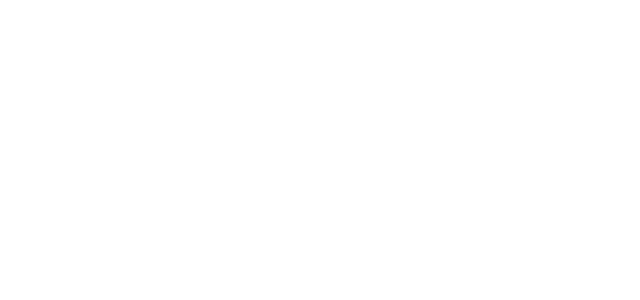
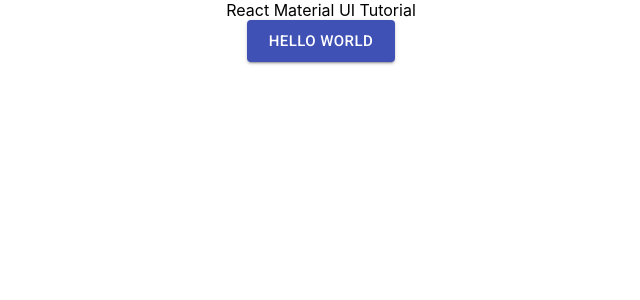
Before and after one commit to KVeitch/react_material_ui, a React (Create React App) app: page / in a window 1280 px wide. Shown: the top 300 px of the page, without its empty margins (319-959 px from the left). Built offline with nearby package versions, Linux system fonts and the light colour scheme.

Commit message:
Add first button

```diff
--- a/src/App.js
+++ b/src/App.js
@@ -1,7 +1,20 @@
 import './App.css';
+import { Button } from '@material-ui/core';
 
 function App() {
-  return <div className='App'></div>;
+  return (
+    <div className='App'>
+      <header>React Material UI Tutorial</header>
+      <Button
+        variant='contained'
+        color='primary'
+        onClick={() => alert('hello')}
+        size='large'
+      >
+        Hello world
+      </Button>
+    </div>
+  );
 }
 
 export default App;
```
